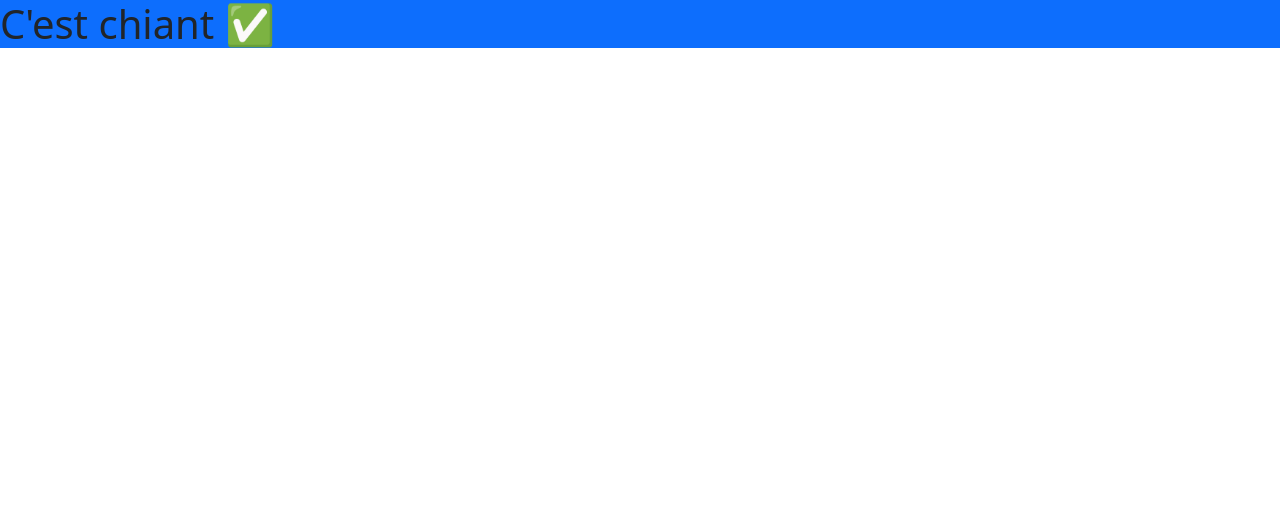
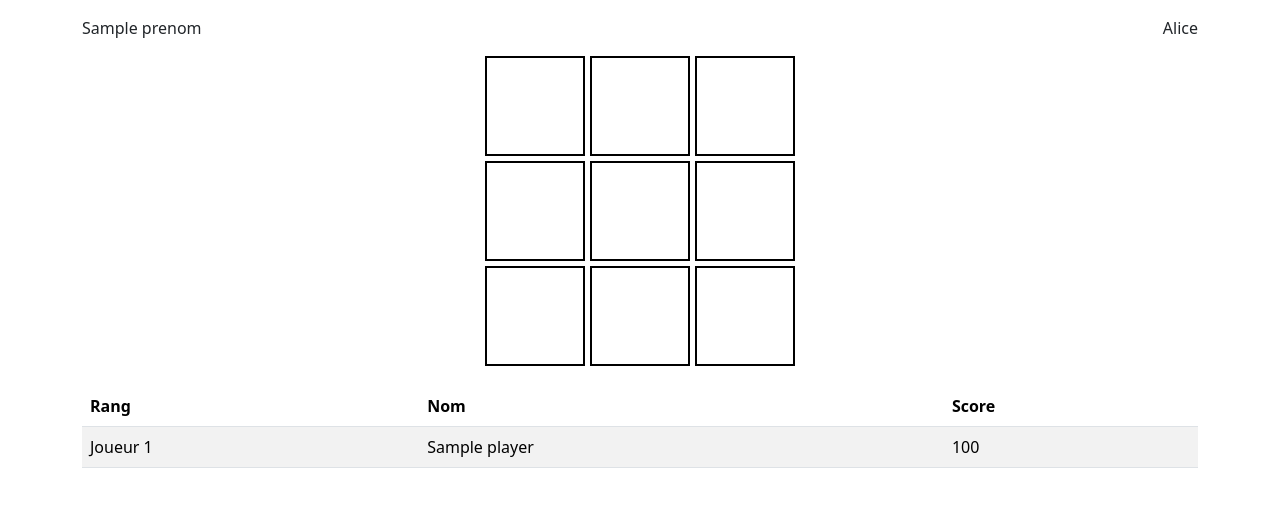
Before and after one commit to F00LIM4N/projet_tests, a Symfony app: template templates/player/index.html.twig in a window 1280 px wide. Shown: the top 507 px of the page. Run offline with Twig, Linux system fonts and the light colour scheme; the template is opened without the code that fills it: most values are stand-ins (such as "Sample title", 1, 10 or a date in 2020); some libraries are stand-ins or nearby versions.

Commit message:
push pour dams

```diff
--- a/templates/player/index.html.twig
+++ b/templates/player/index.html.twig
@@ -3,7 +3,66 @@
 {% block title %}Hello PlayerController!{% endblock %}
 
 {% block body %}
-    <div class="example-wrapper">
-        <h1 class="bg-primary">C'est chiant ✅</h1>
+    <style>
+        .tic-tac-toe {
+            display: grid;
+            grid-template-columns: repeat(3, 100px);
+            grid-template-rows: repeat(3, 100px);
+            gap: 5px;
+            justify-content: center;
+            margin-bottom: 20px;
+        }
+        .tic-tac-toe div {
+            display: flex;
+            align-items: center;
+            justify-content: center;
+            border: 2px solid #000;
+            font-size: 24px;
+            cursor: pointer;
+        }
+    </style>
+
+    <div class="container">
+        <!-- Ligne en haut de l'écran -->
+        <div class="d-flex justify-content-between align-items-center my-3">
+            <span>{{ prenom }}</span>
+            <span>Alice</span>
+        </div>
+
+        <!-- Morpion -->
+        <div class="tic-tac-toe">
+            {% for i in 0..8 %}
+                <div id="cell-{{ i }}" onclick="makeMove({{ i }})"></div>
+            {% endfor %}
+        </div>
+
+        <!-- Classement fictif -->
+        <table class="table table-striped">
+            <thead>
+                <tr>
+                    <th scope="col">Rang</th>
+                    <th scope="col">Nom</th>
+                    <th scope="col">Score</th>
+                </tr>
+            </thead>
+            <tbody>
+                {% for player in players %}
+                    <tr>
+                        <td>Joueur 1</td>
+                        <td>{{ player.Name }}</td>
+                        <td>100</td>
+                    </tr>
+                {% endfor %}
+            </tbody>
+        </table>
     </div>
+
+    <script>
+        function makeMove(cell) {
+            let cellElement = document.getElementById('cell-' + cell);
+            if (!cellElement.innerText) {
+                cellElement.innerText = 'X'; // ou 'O' selon la logique de jeu
+            }
+        }
+    </script>
 {% endblock %}
```
Also changed, not shown: src/Controller/PlayerController.php (+11 -2 lines), resources/data.db.
